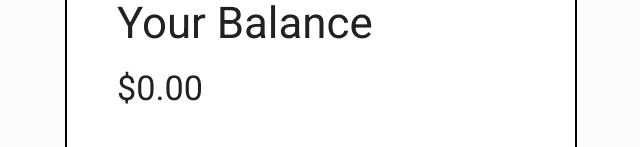
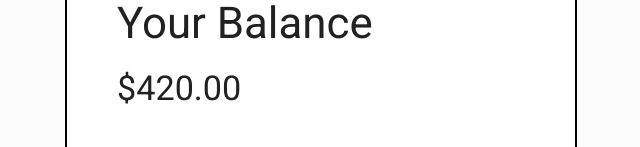
Before and after one commit to nagaremono/expense-tracker, a React (Create React App) app: page / in a window 1280 px wide. Shown: the part 238-385 px from the top of the page, without its empty margins (319-959 px from the left). Built offline with nearby package versions, Linux system fonts and the light colour scheme.

Commit message:
Balance component now render dynamically following the provided context

```diff
--- a/src/components/Balance.js
+++ b/src/components/Balance.js
@@ -1,10 +1,17 @@
-import React from 'react';
+import React, { useContext } from 'react';
+import { GlobalContext } from '../context/GlobalState';
 
 export default function Balance() {
+  const { transactions } = useContext(GlobalContext);
+
+  const amounts = transactions.map((transaction) => transaction.amount);
+
+  const total = amounts.reduce((acc, item) => (acc += item), 0).toFixed(2);
+
   return (
     <div className="balance">
       <h3>Your Balance</h3>
-      <h4>$0.00</h4>
+      <h4>${total}</h4>
     </div>
   );
 }
```
